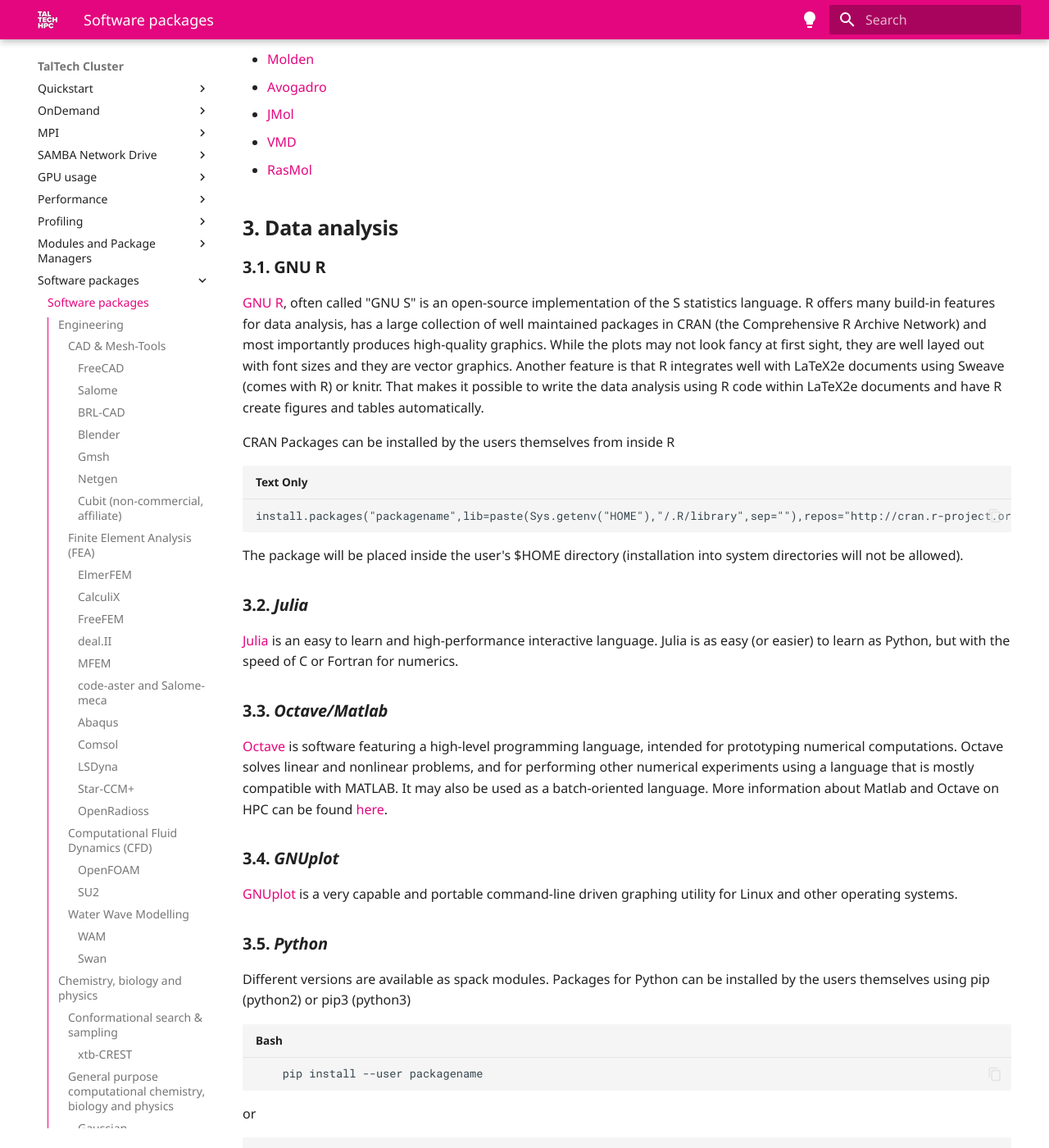
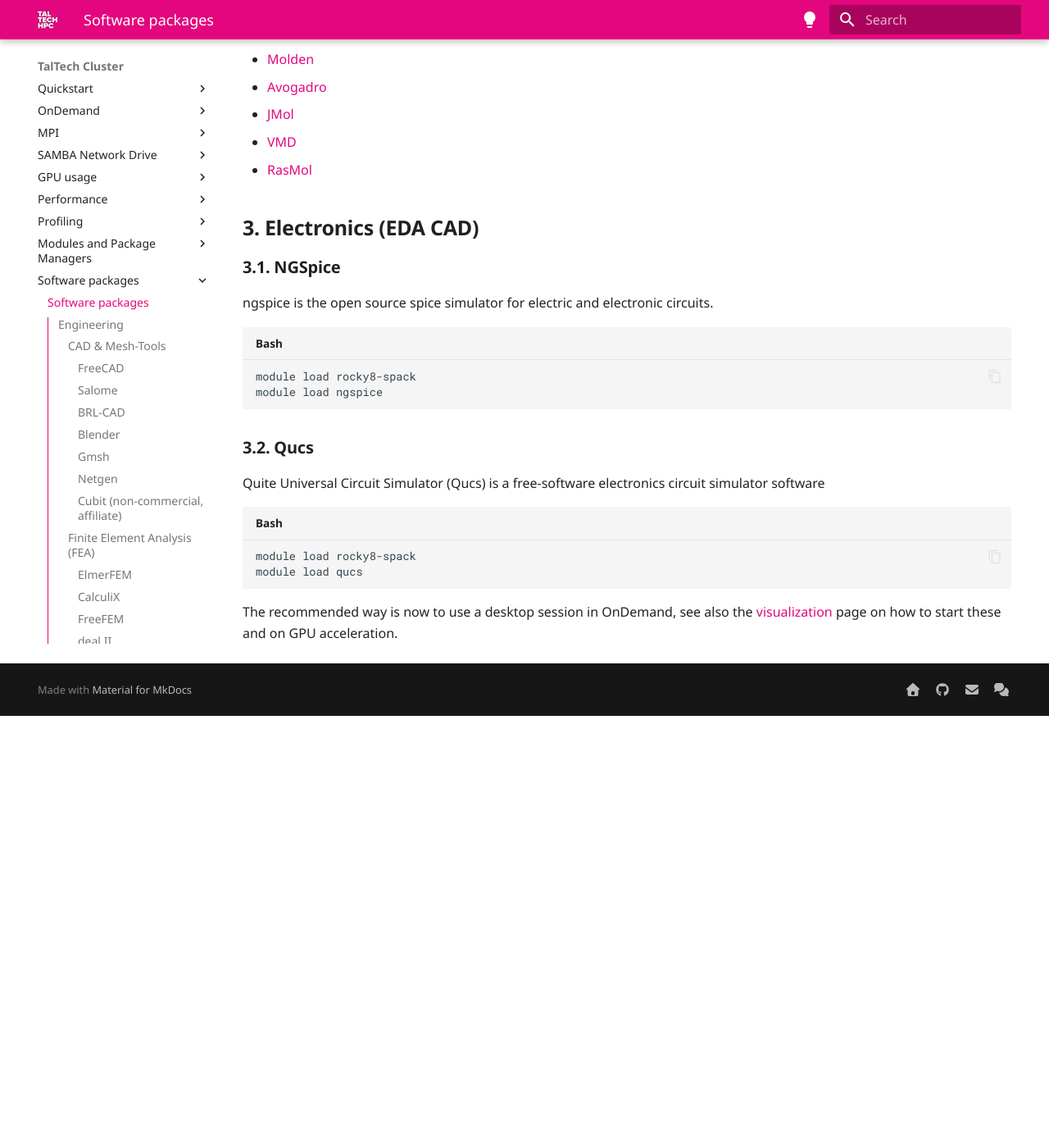
Before and after one commit to TalTech-HPC-Centre/user-guides-source, an MkDocs documentation site: the page built from docs/software.md, in a window 1280 px wide and 1400 px high, scrolled down 7248 px. Shown: the whole window at 82% size. Built offline with MkDocs 1.6.1 and Material for MkDocs 9.7.7, drawn with Linux system fonts in a browser that asks for light colours; comment, search, counter and statistics services are not loaded; after the commit the page ends 8121 px from its top, so only the background shows below that; some of the changed text lies outside the part shown.

````diff
--- a/docs/software.md
+++ b/docs/software.md
@@ -306,6 +306,65 @@
 - [VMD](/chemistry/visualization.html#vmd)
 - [RasMol](/chemistry/visualization.html#rasmol)
 
+
+
+## Electronics (EDA CAD)
+
+### NGSpice
+
+ngspice is the open source spice simulator for electric and electronic circuits.
+
+```bash
+module load rocky8-spack
+module load ngspice
+```
+
+### Qucs
+
+Quite Universal Circuit Simulator (Qucs) is a free-software electronics circuit simulator software
+
+```bash
+module load rocky8-spack
+module load qucs
+```
+
+<!-- ### KiCAD ..>
+
+### Xyce
+
+
+### Cadence Virtuoso
+
+commercial
+
+Installed by School of IT under `/gpfs/mariana/smbgroup/microchipdesign/`
+Currently not in the modules, software requires setting environment by "sourcing" script files.
+
+In case of problems, contact Marek Mandre.
+
+### Siemens Calibre (Mentor)
+
+commercial
+
+Installed by School of IT under `/gpfs/mariana/smbgroup/microchipdesign/`
+Currently not in the modules, software requires setting environment by "sourcing" script files.
+
+In case of problems, contact Marek Mandre.
+
+
+### synopsys
+
+commercial
+
+Installed by School of IT under `/gpfs/mariana/smbgroup/microchipdesign/`
+Currently not in the modules, software requires setting environment by "sourcing" script files.
+
+In case of problems, contact Marek Mandre.
+
+
+
+
+
 ## Data analysis
 
 ### GNU R
--- a/mkdocs.yml
+++ b/mkdocs.yml
@@ -55,6 +55,7 @@
       - TalTech OpenStack Cloud: cloud.md
   - Billing: billing.md
   - Acknowledgement: acknowledgement.md
+  - Gallery: gallery.md
 
 
 site_name: TalTech HPC User Guides
````
Also changed, not shown: docs/gallery.md (added, +9 -0 lines).
